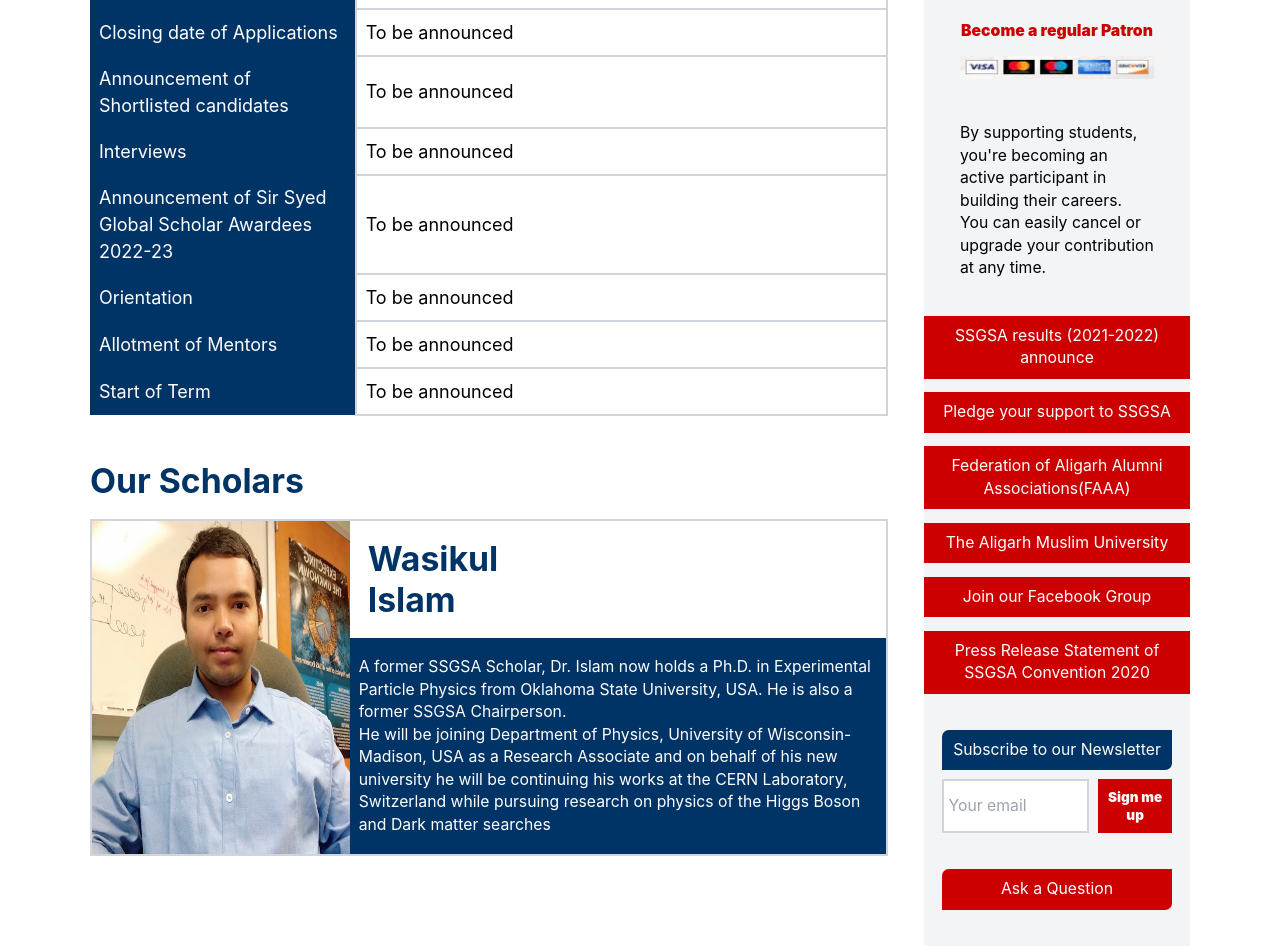
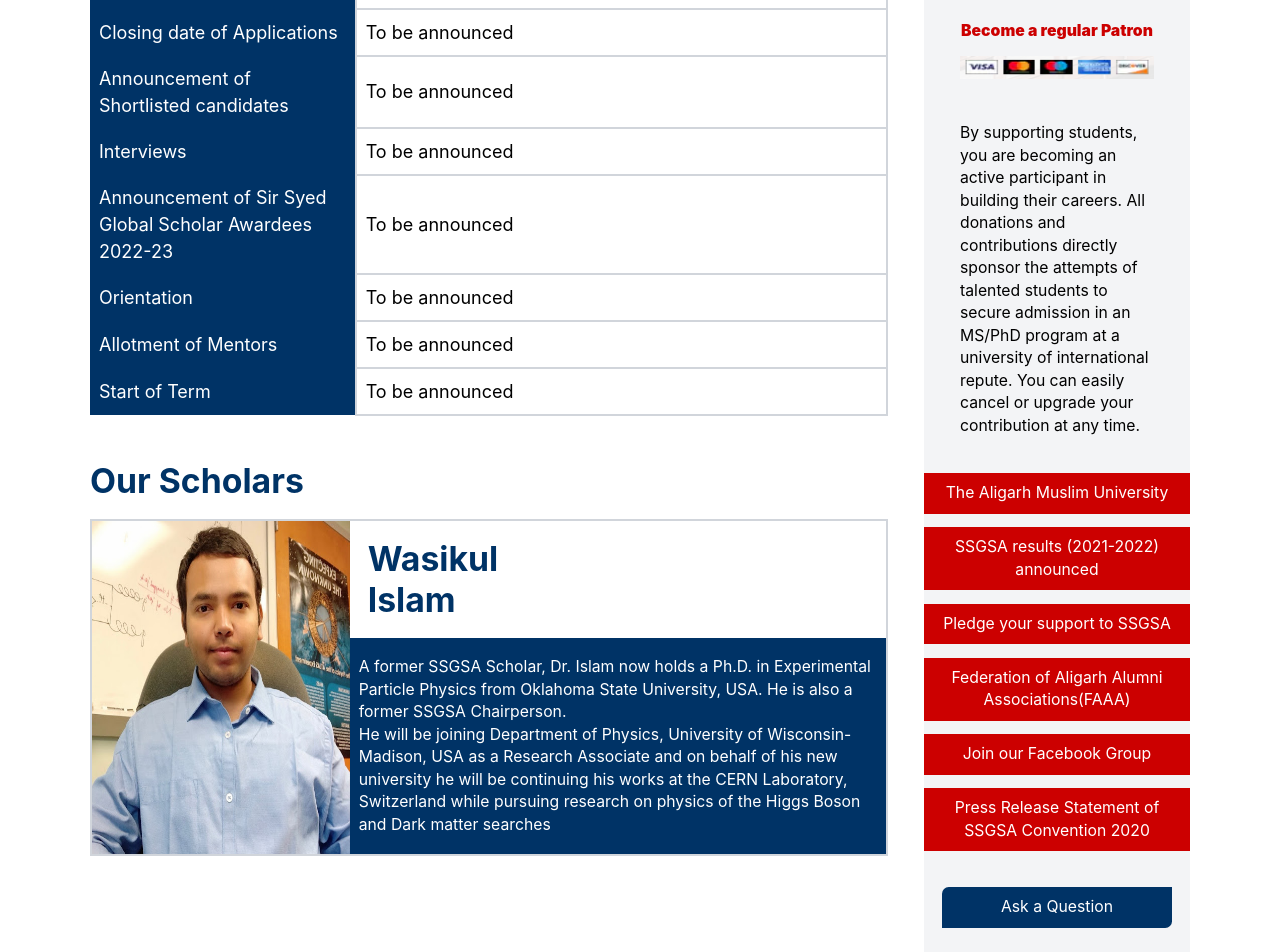
Before and after one commit to ssgsa-us/ssgsa.us, a Next.js app: page / in a window 1280 px wide. Shown: the part 1180-2132 px from the top of the page. Built offline with nearby package versions, Linux system fonts and the light colour scheme.

Commit message:
Update apply section right component

```diff
--- a/components/Apply.js
+++ b/components/Apply.js
@@ -22,22 +22,23 @@ const Apply = () => {
             <Image src="/donate2.png" alt="Donate" width={250} height={30} />
           </div>
           <p className="text-sm mt-8">
-            By supporting students, you&apos;re becoming an active participant in
-            building their careers. You can easily cancel or upgrade your
-            contribution at any time.
+            By supporting students, you are becoming an active participant in
+            building their careers. All donations and contributions directly sponsor the attempts of talented students to
+            secure admission in an MS/PhD program at a university of international repute. You can easily cancel or upgrade your contribution
+            at any time.
           </p>
         </div>
         <button className="px-2 py-2 mt-8 w-full bg-red-850 text-sm text-white text-center">
-          SSGSA results (2021-2022) announce
+          The Aligarh Muslim University
+        </button>
+        <button className="px-2 py-2 mt-3 w-full bg-red-850 text-sm text-white text-center">
+          SSGSA results (2021-2022) announced
         </button>
         <button className="px-2 py-2 mt-3 w-full bg-red-850 text-sm text-white text-center">
           Pledge your support to SSGSA
         </button>
         <button className="px-2 py-2 mt-3 w-full bg-red-850 text-sm text-white text-center">
           Federation of Aligarh Alumni Associations(FAAA)
-        </button>
-        <button className="px-2 py-2 mt-3 w-full bg-red-850 text-sm text-white text-center">
-          The Aligarh Muslim University
         </button>
         <button className="px-2 py-2 mt-3 w-full bg-red-850 text-sm text-white text-center">
           Join our Facebook Group
@@ -47,19 +48,7 @@ const Apply = () => {
         </button>
 
         <div className="mx-4">
-          <button className="px-2 py-2 mt-8 w-full bg-blue-850 text-sm text-white text-center rounded-tl-md rounded-br-md">
-            Subscribe to our Newsletter
-          </button>
-          <div className="flex space-x-2 mt-2">
-            <input
-              className="border-2 border-gray-300 pl-1 w-2/3 placeholder-text-gray-400 text-sm"
-              placeholder="Your email"
-            ></input>
-            <button className="px-1 py-2 w-1/3 bg-red-850 font-black text-xs text-white text-center">
-              Sign me up
-            </button>
-          </div>
-          <button className="px-2 py-2 mt-8 mb-8 w-full bg-red-850 text-sm text-white text-center rounded-tl-md rounded-br-md">
+          <button className="px-2 py-2 mt-8 mb-8 w-full bg-blue-850 text-sm text-white text-center rounded-tl-md rounded-br-md">
             Ask a Question
           </button>
         </div>
```
